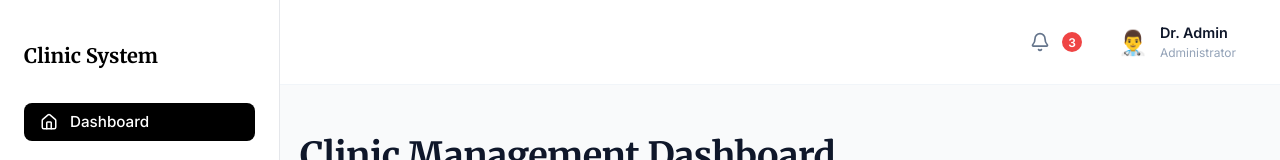
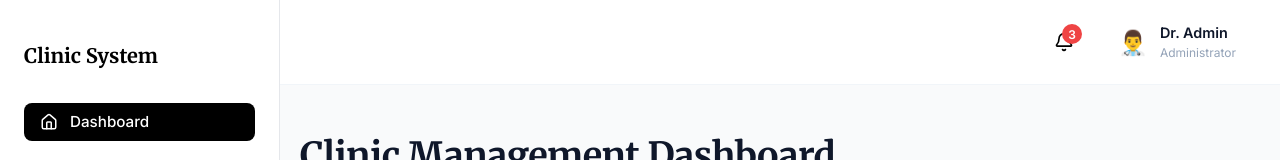
Before and after one commit to Monalisuzkz/clinic_management_fe, a React (Vite) app: page /dashboard in a window 1280 px wide. Shown: the top 160 px of the page. Built offline with nearby package versions, Linux system fonts and the light colour scheme.

Commit message:
fix bell notif nav bar

```diff
--- a/src/components/layout/Navbar.css
+++ b/src/components/layout/Navbar.css
@@ -98,16 +98,13 @@
 
 /* Navbar Button */
 .navbar-button {
-  display: flex;
-  align-items: center;
-  gap: 0.75rem;
+  position: relative;
   background: none;
   border: none;
   cursor: pointer;
-  color: #64748b;
-  transition: color 0.2s;
-  padding: 0;
-  font-size: 1rem;
+  padding: 8px;
+  display: flex;
+  align-items: center;
 }
 
 .navbar-button:hover {
@@ -121,6 +118,9 @@
 
 /* Notification Badge */
 .notification-badge {
+  position: absolute;
+  top: 0px;
+  right: 0px;
   display: flex;
   align-items: center;
   justify-content: center;
@@ -130,6 +130,7 @@
   color: white;
   border-radius: 50%;
   font-size: 0.75rem;
+  pointer-events: none;
   font-weight: 700;
 }
 
@@ -216,6 +217,11 @@
   border-bottom: 1px solid #f1f5f9;
   transition: background 0.2s;
   cursor: pointer;
+}
+
+.notification-item {
+  position: relative;
+  display: inline-flex;
 }
 
 .notification-item-content:hover {
--- a/src/components/layout/Navbar.tsx
+++ b/src/components/layout/Navbar.tsx
@@ -49,7 +49,9 @@ const Navbar: React.FC = () => {
             onClick={() => setShowNotifications(!showNotifications)}
           >
             <Bell size={20} />
-            <span className="notification-badge">3</span>
+            <span className="notification-badge">
+              {notifications.length > 9 ? '9+' : notifications.length}
+            </span>
           </button>
 
           {showNotifications && (
```
